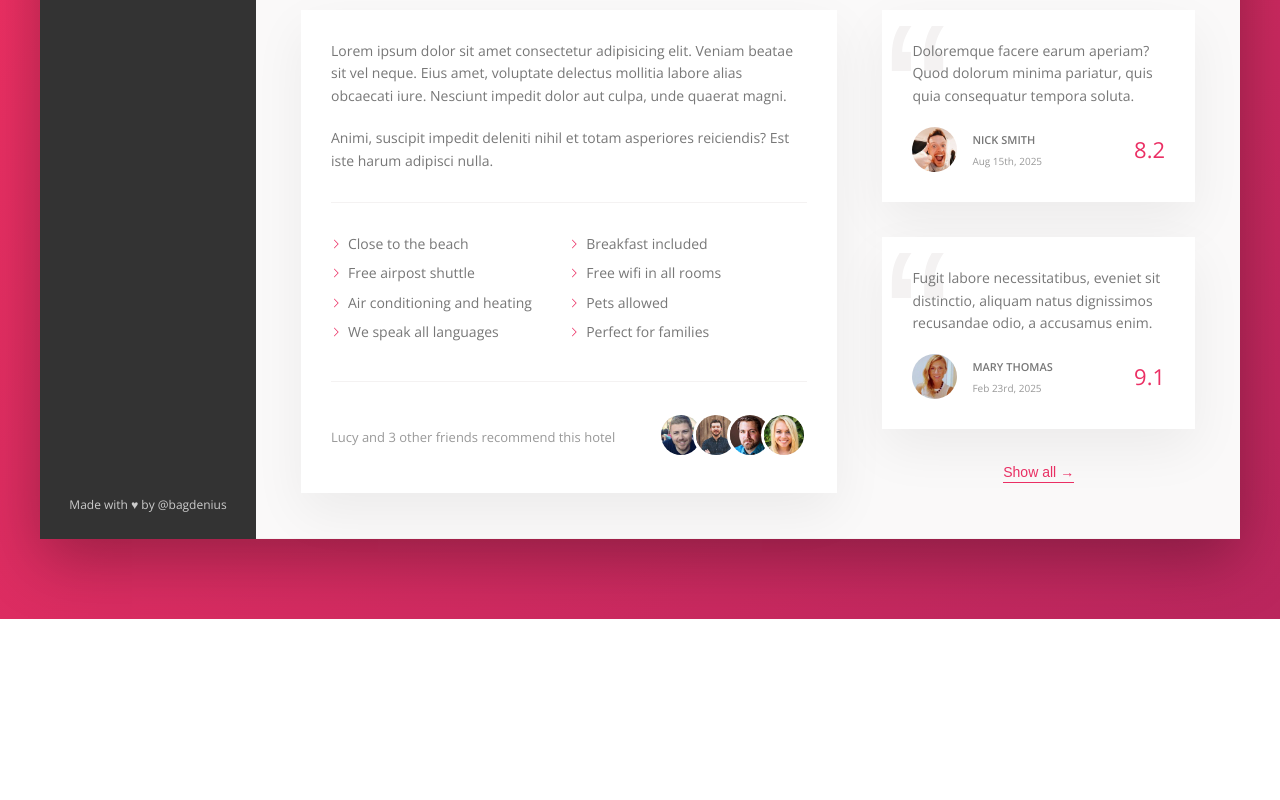
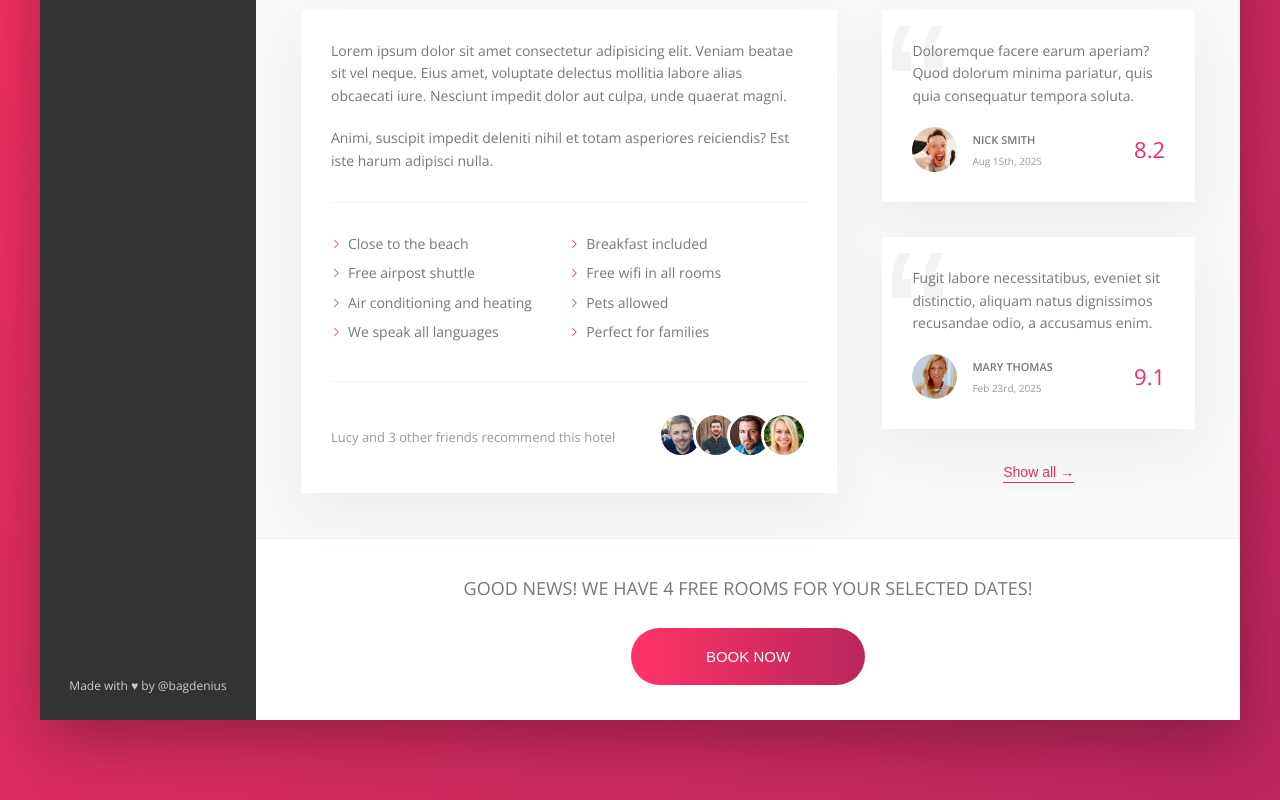
Before and after one commit to bagdenius/Trillo-sass, a website: page index.html in a window 1280 px wide. Shown: the part 637-1437 px from the top of the page. Before the commit the page ends 1256 px from the top, so only its background shows below. Drawn offline with nearby package versions, Linux system fonts and the light colour scheme.

Commit message:
build the cta section

```diff
--- a/index.html
+++ b/index.html
@@ -240,6 +240,15 @@
               <button class="btn-inline">Show all<span>&rarr;</span></button>
             </section>
           </div>
+          <section class="cta">
+            <h2 class="cta__book-now">
+              Good news! We have 4 free rooms for your selected dates!
+            </h2>
+            <button class="btn">
+              <span class="btn__visible">Book now</span>
+              <span class="btn__invisible">Only 4 rooms left</span>
+            </button>
+          </section>
         </main>
       </div>
     </div>
--- a/sass/_components.scss
+++ b/sass/_components.scss
@@ -417,3 +417,71 @@
     color: var(--color-primary);
   }
 }
+
+.cta {
+  padding: 3.5rem;
+  text-align: center;
+
+  &__book-now {
+    font-size: 1.8rem;
+    font-weight: 300;
+    margin-bottom: 2.5rem;
+    text-transform: uppercase;
+  }
+}
+
+.btn {
+  position: relative;
+  font-size: 1.5rem;
+  font-weight: 300;
+  text-transform: uppercase;
+  border: none;
+  border-radius: 100px;
+  background-image: linear-gradient(
+    to right,
+    var(--color-primary-light),
+    var(--color-primary-dark)
+  );
+  color: #fff;
+  overflow: hidden;
+  cursor: pointer;
+
+  & > * {
+    display: inline-block;
+    width: 100%;
+    height: 100%;
+    transition: all 0.3s;
+  }
+
+  &__visible {
+    padding: 2rem 7.5rem;
+  }
+
+  &__invisible {
+    position: absolute;
+    top: -100%;
+    left: 0;
+    padding: 2rem 0;
+  }
+
+  &:hover {
+    background-image: linear-gradient(
+      to left,
+      var(--color-primary-light),
+      var(--color-primary-dark)
+    );
+  }
+
+  &:focus {
+    outline: none;
+    animation: pulsate 1s infinite;
+  }
+
+  &:hover &__visible {
+    transform: translateY(100%);
+  }
+
+  &:hover &__invisible {
+    top: 0;
+  }
+}
```
Also changed, not shown: css/main.css.
